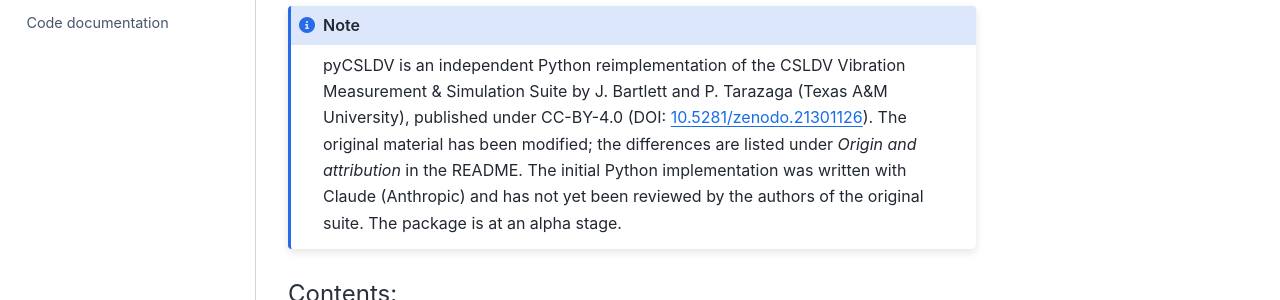
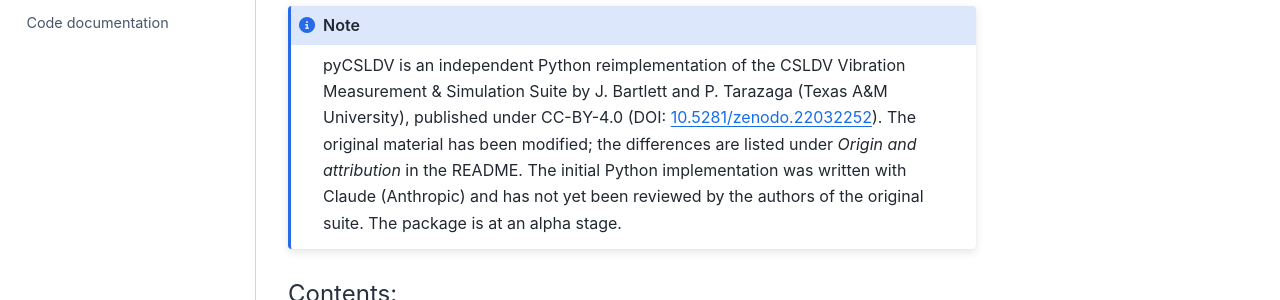
Before and after one commit to ladisk/pyCSLDV, a Sphinx documentation site: the page built from docs/source/index.rst, in a window 1280 px wide and 1215 px high. Shown: the part 233-533 px from the top of the window. Built offline with Sphinx 7.4.7 and the Sphinx Book theme 1.1.4, drawn with Linux system fonts in a browser that asks for light colours.

Commit message:
Point the attribution at the release that carries the data
The DOI 10.5281/zenodo.21301126 names version 1.0 of the original suite,
which does not contain the measured dataset the tests and notebooks now run
on. The License, the documentation front page and the header of the MATLAB
reference test still cited it.

They now cite 10.5281/zenodo.22032252, and the License additionally gives the
concept DOI, which resolves to the latest version and so will not go stale
the next time the suite is released.

The reference test says which version it was transcribed from, since that is
a claim about the source it was checked against by eye: version 1.0. Version
1.1 left every file of the suite itself byte-identical and only added the
dataset, so the transcription is equally a transcription of the current
release.

CSLDV_Software_Suite/Citation_Information.bib is the authors' own file from
the archive and is left as it is.

```diff
--- a/docs/source/index.rst
+++ b/docs/source/index.rst
@@ -10,8 +10,8 @@
 
    pyCSLDV is an independent Python reimplementation of the CSLDV Vibration
    Measurement & Simulation Suite by J. Bartlett and P. Tarazaga (Texas A&M
-   University), published under CC-BY-4.0 (DOI: `10.5281/zenodo.21301126
-   <https://doi.org/10.5281/zenodo.21301126>`_). The original material has
+   University), published under CC-BY-4.0 (DOI: `10.5281/zenodo.22032252
+   <https://doi.org/10.5281/zenodo.22032252>`_). The original material has
    been modified; the differences are listed under *Origin and attribution*
    in the README. The initial Python implementation was written with Claude
    (Anthropic) and has not yet been reviewed by the authors of the original
```
Also changed, not shown: 2 other files.
